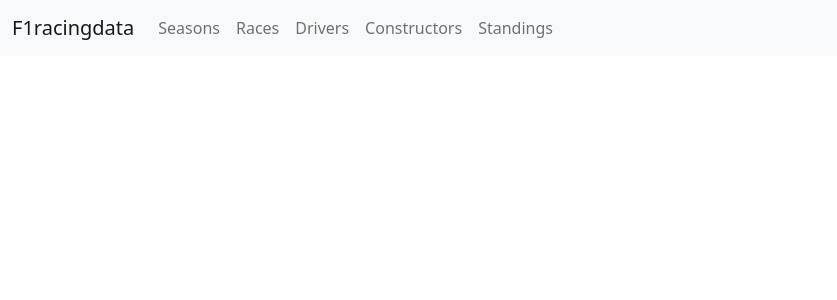
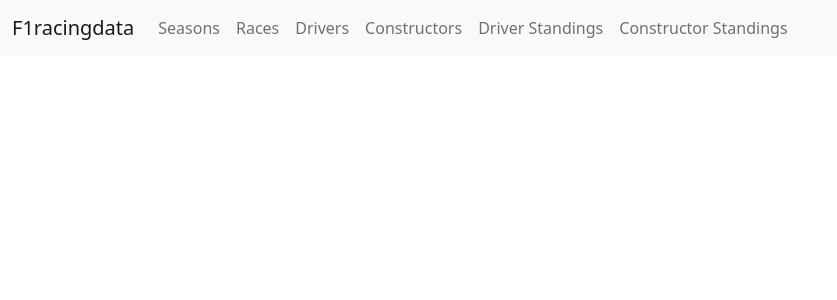
Before and after one commit to garciaesteban/f1racingdata, a Django app: page /drivers/ in a window 1280 px wide. Shown: the top 300 px of the page, without its empty margins (0-837 px from the left). Run offline with Django 4.2, Linux system fonts and the light colour scheme; data that the repository does not hold is empty.

Commit message:
edited navbar to separate driver and constructor standings

```diff
--- a/f1data/templates/f1data/navbar/navbar.html
+++ b/f1data/templates/f1data/navbar/navbar.html
@@ -19,7 +19,10 @@
           <a class="nav-link" href="{% url 'f1data:constructors' %}">Constructors</a>
         </li>
         <li class="nav-item">
-          <a class="nav-link" href="#">Standings</a>
+          <a class="nav-link" href="#">Driver Standings</a>
+        </li>
+        <li class="nav-item">
+          <a class="nav-link" href="#">Constructor Standings</a>
         </li>
       </ul>
     </div>
```
